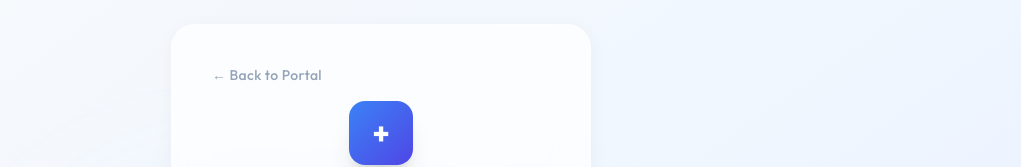
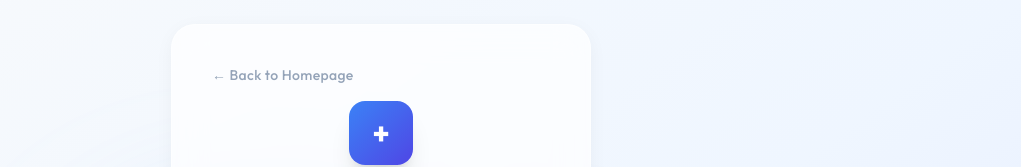
Before and after one commit to hrutujagite/CareCrew, a React (Create React App) app in the folder carecrew-frontend/: page /login in a window 1280 px wide. Shown: the top 167 px of the page, without its empty margins (259-1280 px from the left). Built offline with nearby package versions, Linux system fonts and the light colour scheme.

Commit message:
new changes

```diff
--- a/carecrew-frontend/src/components/shared/Navbar.js
+++ b/carecrew-frontend/src/components/shared/Navbar.js
@@ -119,7 +119,7 @@ const Navbar = ({ onMenuClick }) => {
 
         {/* Back to Homepage */}
         <a
-          href='http://localhost:3001'
+          href='https://carecrew-homepage.vercel.app'
           className='text-sm px-3 py-1 rounded-full border border-gray-200
                      text-gray-600 hover:bg-gray-50 hover:border-blue-300
                      hover:text-blue-600 transition-colors flex items-center
--- a/carecrew-frontend/src/pages/Login.js
+++ b/carecrew-frontend/src/pages/Login.js
@@ -63,7 +63,7 @@ const Login = () => {
                        hover:text-primary-600 transition-colors tracking-wide w-fit
                        hover:-translate-x-1 duration-300'
           >
-            ← Back to Portal
+            ← Back to Homepage
           </a>
         </div>
 
```
